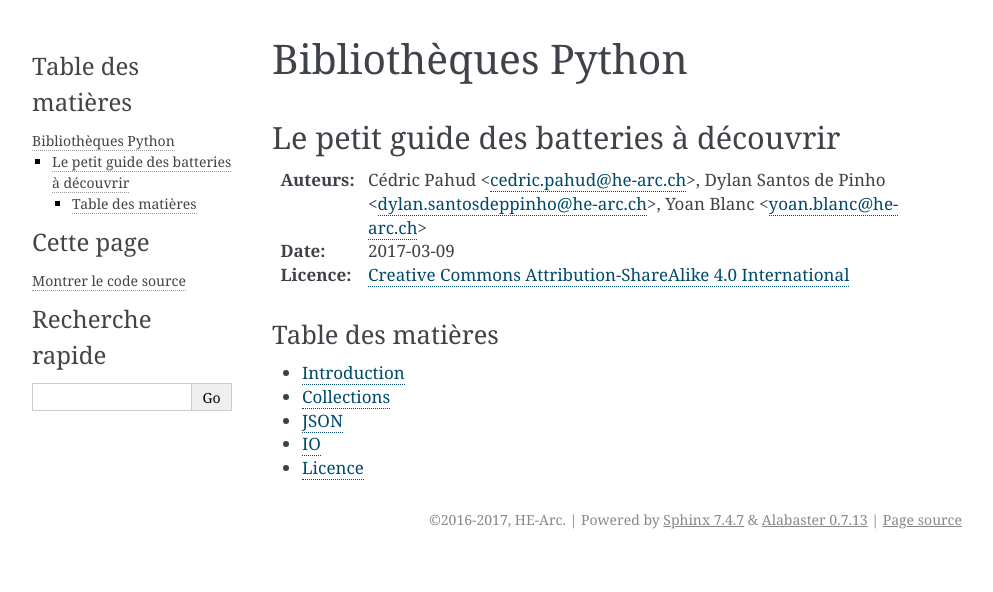
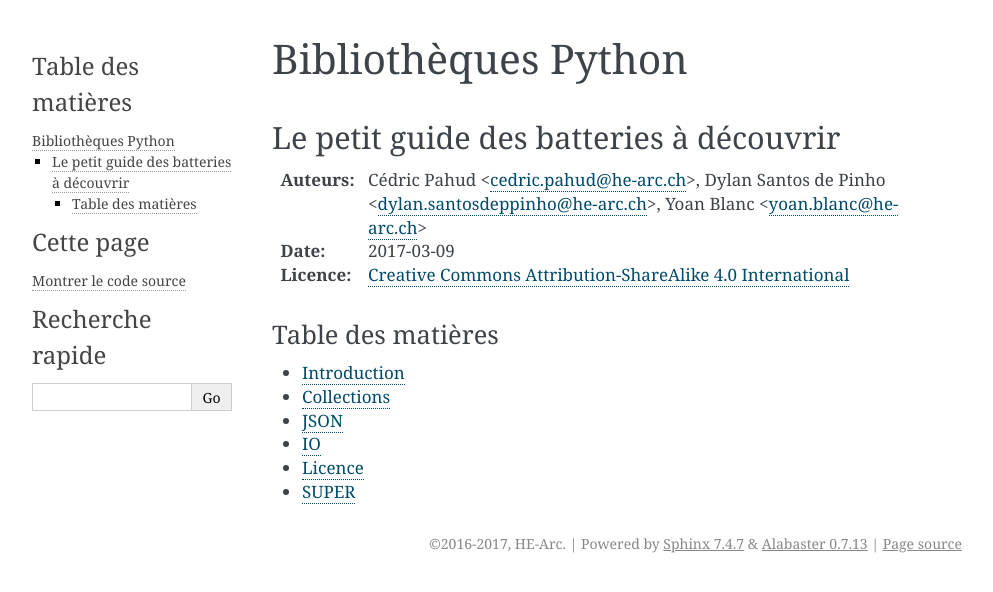
Before and after one commit to HE-Arc/livre-python, a Sphinx documentation site: the page built from source/index.rst, in a window 1280 px wide. Shown: the top 592 px of the page, without its empty margins (148-1141 px from the left). Built offline with Sphinx 7.4.7, drawn with Linux system fonts in a browser that asks for light colours.

Commit message:
index super

```diff
--- a/source/index.rst
+++ b/source/index.rst
@@ -27,3 +27,4 @@ Table des matières
    io/index.rst
 
    licence.rst
+   super/index.rst
--- /dev/null
+++ b/source/super/index.rst
@@ -0,0 +1,5 @@
+SUPER
+=====
+
+Introduction
+------------
```
